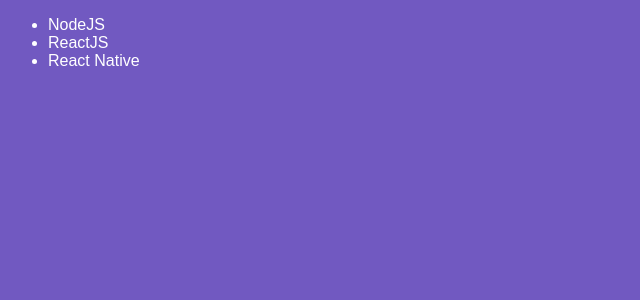
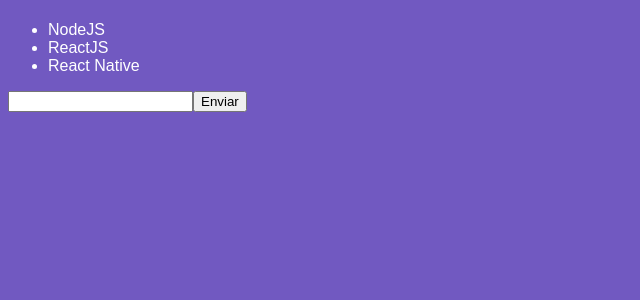
Before and after one commit to dkme01/modulo02, a React app: page / in a window 1280 px wide. Shown: the top 300 px of the page, without its empty margins (0-640 px from the left). Built offline with nearby package versions, Linux system fonts and the light colour scheme.

Commit message:
Saved input to submit new values into state

```diff
--- a/src/components/TechList.js
+++ b/src/components/TechList.js
@@ -1,18 +1,40 @@
 import React, { Component } from "react";
 
 class TechList extends Component {
+	newTech = "";
 	state = {
 		techs: ["NodeJS", "ReactJS", "React Native"]
 	};
+
+	handleInputChange = e => {
+		this.setState({ newTech: e.target.value });
+	};
+
+	handleSubmit = e => {
+		e.preventDefault();
+
+		this.setState({
+			techs: [...this.state.techs, this.state.newTech],
+			newTech: ""
+		});
+	};
+
 	render() {
-		console.log(this.state);
-
 		return (
-			<ul>
-				<li>NodeJS</li>
-				<li>ReactJS</li>
-				<li>React Native</li>
-			</ul>
+			<form onSubmit={this.handleSubmit}>
+				<h1>{this.state.newTech}</h1>
+				<ul>
+					{this.state.techs.map(tech => (
+						<li key={tech}>{tech}</li>
+					))}
+				</ul>
+				<input
+					type="text"
+					onChange={this.handleInputChange}
+					value={this.state.newTech}
+				/>
+				<button type="submit">Enviar</button>
+			</form>
 		);
 	}
 }
```
